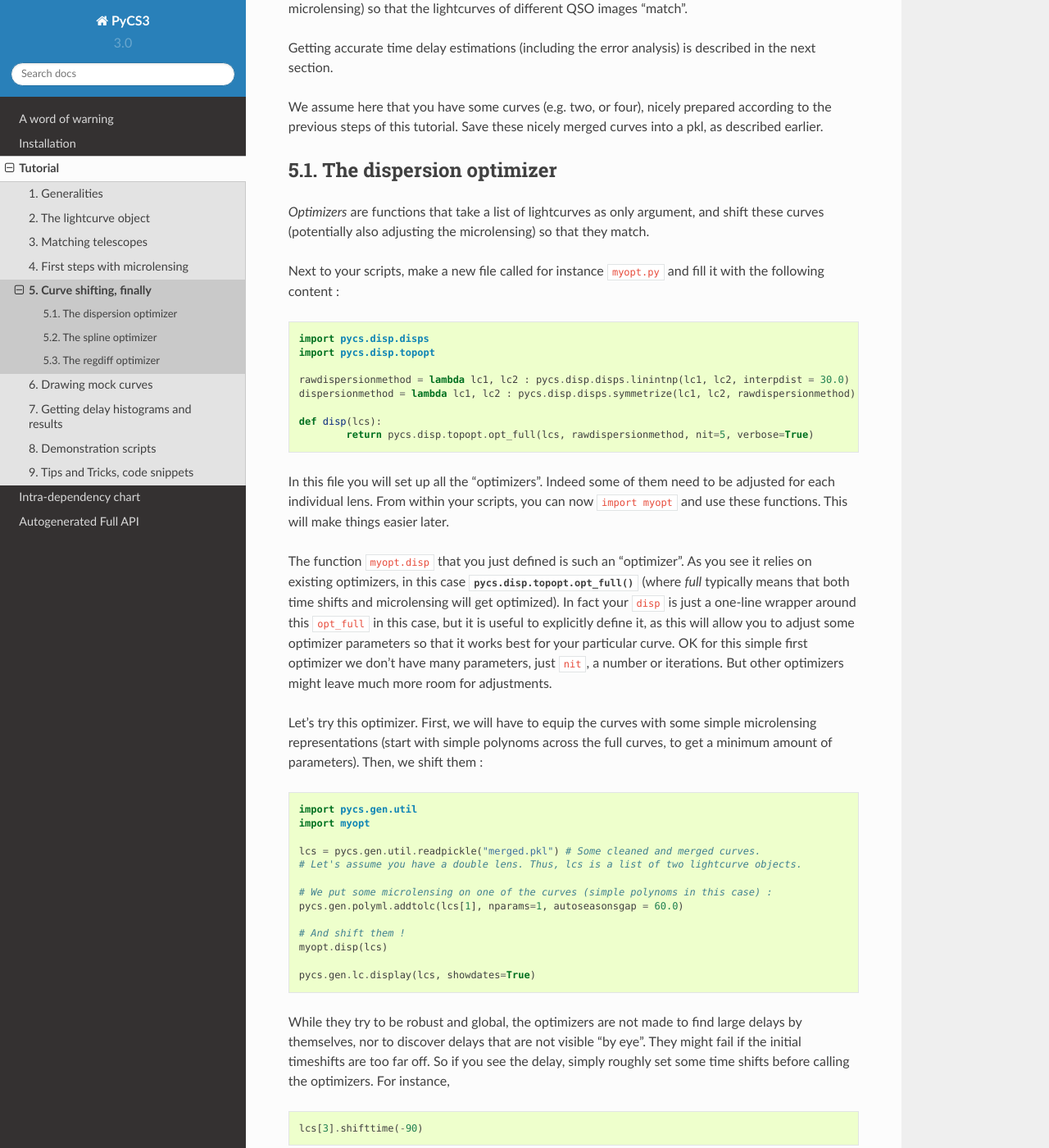
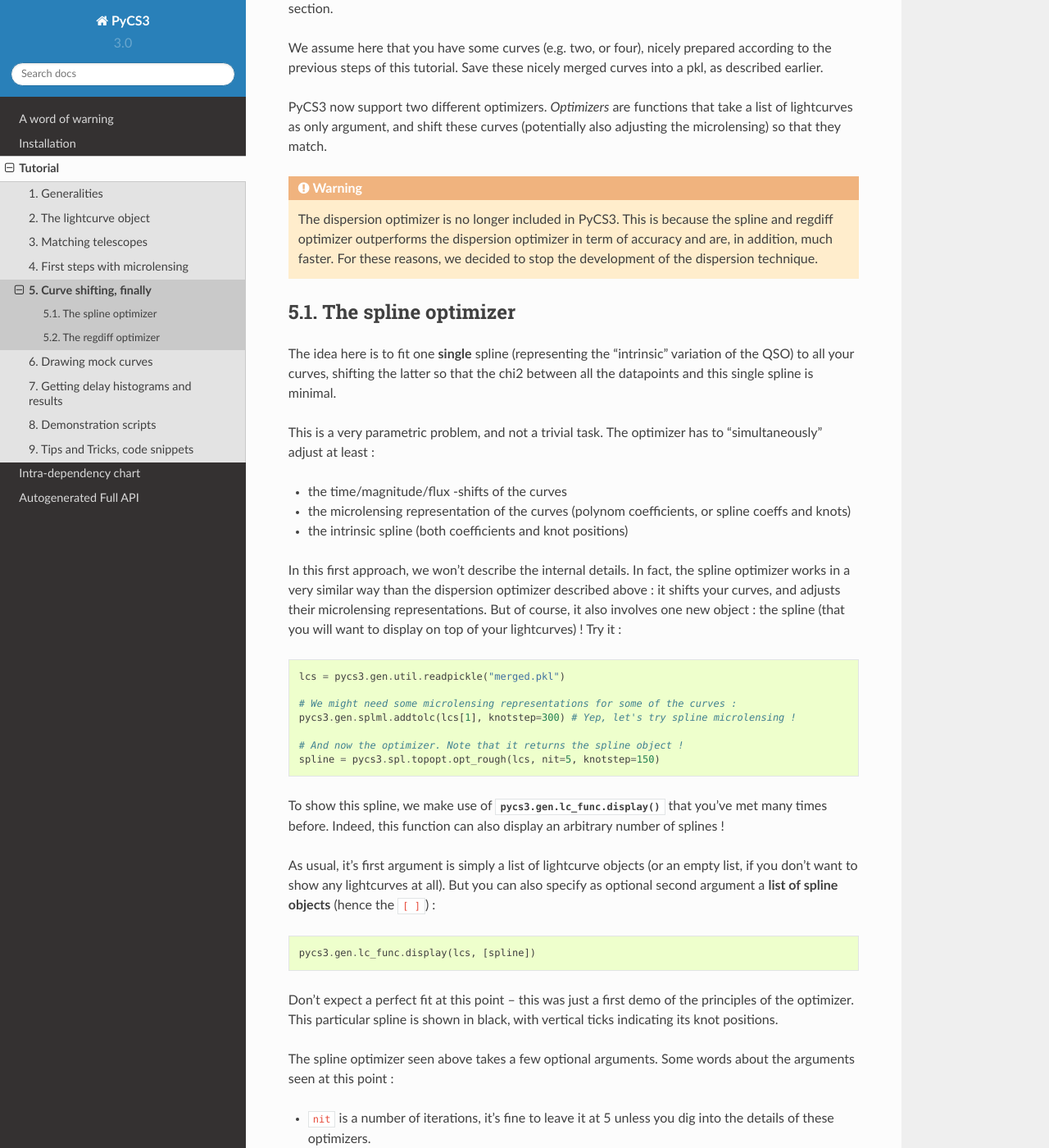
Before and after one commit to ZSHJoanna/pycs-diy, a Sphinx documentation site: the page built from docs/tutorial/shifting.rst, in a window 1280 px wide and 1400 px high, scrolled down 401 px. Shown: the whole window at 82% size. Built offline with Sphinx 7.4.7 and the Read the Docs theme 2.0.0, drawn with Linux system fonts in a browser that asks for light colours; pages that are not in the unit, such as notebooks, are missing from menus; some of the changed text lies outside the part shown.

Commit message:
Tutorial part 4 and 5

```diff
--- a/docs/index.rst
+++ b/docs/index.rst
@@ -15,11 +15,11 @@ About
 
 PyCS3 is a software toolbox to estimate time delays between multiple images of strongly lensed quasars, from resolved light curves such as obtained by the `COSMOGRAIL <http://www.cosmograil.org/>`_ monitoring program. It comes in the form of a python package, and heavily depends on ``numpy``, ``scipy``, and ``matplotlib`` for its core functionality. The `repository is on GitLab <https://gitlab.com/vbonvin/PyCS3>`_.
 
-To measure time delays with ``pycs3``, you'll typically write a script calling some high-level functions provided by the package. PyCS allows you to compare different point estimators (including your own), without much code integration. You can follow the `example notebooks <https://gitlab.com/vbonvin/PyCS3/-/tree/master/notebook>`_ to learn how to use the core functionnality of PyCS3.
+To measure time delays with ``pycs3``, you'll typically write a script calling some high-level functions provided by the package. PyCS3 allows you to compare different point estimators (including your own), without much code integration. You can follow the `example notebooks <https://gitlab.com/vbonvin/PyCS3/-/tree/master/notebook>`_ to learn how to use the core functionnality of PyCS3.
 
-If you have already read our :doc:`papers<citing>`, you might want to proceed with :doc:`installation`, or the :doc:`tutorial/tutorial`.
+If you have already read our :doc:`papers<citing>`, you might want to proceed with :doc:`installation`, or the :doc:`Tutorial/tutorial`.
 
-.. warning:: Please read this :doc:`important warning about using PyCS<warning>`.
+.. warning:: Please read this :doc:`important warning about using PyCS3<warning>`.
 
 Questions ?
 -----------
--- a/docs/tutorial/generalities.rst
+++ b/docs/tutorial/generalities.rst
@@ -7,8 +7,9 @@ The documentation
 
 ... consists of several parts:
 
-* Runnable `Example notebooks <https://gitlab.com/vbonvin/PyCS3/-/tree/master/notebook>`_ , for quick introduction to PyCS3
+* Runnable `Example notebooks <https://gitlab.com/vbonvin/PyCS3/-/tree/master/notebook>`_ , for quick introduction on how to measure time delays with PyCS3.
 * A tutorial that covers the main objects/functions in details. (You are here !)
+* A `README <https://gitlab.com/vbonvin/PyCS3/-/blob/master/scripts/README.md>`_, for the documentation of the automated pipeline described in `Millon et al. (2020) <https://arxiv.org/abs/2002.05736>`_.
 * The autogenerated full API documentation: :doc:`../apidoc/pycs`
 
 
--- a/docs/tutorial/shifting.rst
+++ b/docs/tutorial/shifting.rst
@@ -2,11 +2,8 @@ Curve shifting, finally
 =======================
 
 
-PyCS makes it very easy to compare different point estimators. You can also add your own, without much code integration or inheritance. You would simply have to provide a python function that shifts instances of the lightcurve class.
+PyCS3 makes it very easy to compare different point estimators. You can also add your own, without much code integration or inheritance. You would simply have to provide a python function that shifts instances of the lightcurve class.
 High level functions are provided to run these point estimators on both real observations and the synthetic curves. This can be done in parallel on several CPUs, again using a very low tech approach.
-
-For tuto :
-If only the curve shifting methods where picklable, it would be trivial to use multiprocessing here.
 
 This section describes how to do a first optimization of the time shifts (and of course the microlensing) so that the lightcurves of different QSO images "match".
 
@@ -14,70 +11,9 @@ Getting accurate time delay estimations (including the error analysis) is descri
 
 We assume here that you have some curves (e.g. two, or four), nicely prepared according to the previous steps of this tutorial. Save these nicely merged curves into a pkl, as described earlier.
 
+PyCS3 now support two different optimizers. *Optimizers* are functions that take a list of lightcurves as only argument, and shift these curves (potentially also adjusting the microlensing) so that they match.
 
-The dispersion optimizer
-------------------------
-
-*Optimizers* are functions that take a list of lightcurves as only argument, and shift these curves (potentially also adjusting the microlensing) so that they match.
-
-Next to your scripts, make a new file called for instance ``myopt.py`` and fill it with the following content :
-
-::
-
-	import pycs.disp.disps
-	import pycs.disp.topopt
-
-	rawdispersionmethod = lambda lc1, lc2 : pycs.disp.disps.linintnp(lc1, lc2, interpdist = 30.0)
-	dispersionmethod = lambda lc1, lc2 : pycs.disp.disps.symmetrize(lc1, lc2, rawdispersionmethod)
-
-	def disp(lcs):
-		return pycs.disp.topopt.opt_full(lcs, rawdispersionmethod, nit=5, verbose=True)
-
-
-In this file you will set up all the "optimizers". Indeed some of them need to be adjusted for each individual lens.
-From within your scripts, you can now ``import myopt`` and use these functions. This will make things easier later.
-
-The function ``myopt.disp`` that you just defined is such an "optimizer". As you see it relies on existing optimizers, in this case :py:func:`pycs.disp.topopt.opt_full` (where *full* typically means that both time shifts and microlensing will get optimized). In fact your ``disp`` is just a one-line wrapper around this ``opt_full`` in this case, but it is useful to explicitly define it, as this will allow you to adjust some optimizer parameters so that it works best for your particular curve. OK for this simple first optimizer we don't have many parameters, just ``nit``, a number or iterations. But other optimizers might leave much more room for adjustments.
-
-Let's try this optimizer.
-First, we will have to equip the curves with some simple microlensing representations (start with simple polynoms across the full curves, to get a minimum amount of parameters).
-Then, we shift them :
-
-::
-
-
-	import pycs.gen.util
-	import myopt
-
-	lcs = pycs.gen.util.readpickle("merged.pkl") # Some cleaned and merged curves.
-	# Let's assume you have a double lens. Thus, lcs is a list of two lightcurve objects.
-
-	# We put some microlensing on one of the curves (simple polynoms in this case) :
-	pycs.gen.polyml.addtolc(lcs[1], nparams=1, autoseasonsgap = 60.0)
-
-	# And shift them !
-	myopt.disp(lcs)
-
-	pycs.gen.lc.display(lcs, showdates=True)
-
-
-While they try to be robust and global, the optimizers are not made to find large delays by themselves, nor to discover delays that are not visible "by eye".
-They might fail if the initial timeshifts are too far off. So if you see the delay, simply roughly set some time shifts before calling the optimizers. For instance,
-
-::
-
-	lcs[3].shifttime(-90)
-
-
-You can also perfectly do this already at the end of your importation / merging script, so that it gets saved into the pickle.
-
-Now that some time shifts are set or optimized, you can also retry this :
-
-::
-
-	print pycs.gen.lc.getnicetimedelays(lcs, separator = " | ")
-
-
+.. warning:: The dispersion optimizer is no longer included in PyCS3. This is because the spline and regdiff optimizer outperforms the dispersion optimizer in term of accuracy and are, in addition, much faster. For these reasons, we decided to stop the development of the dispersion technique.
 
 The spline optimizer
 --------------------
@@ -95,22 +31,22 @@ Try it :
 
 ::
 
-	lcs = pycs.gen.util.readpickle("merged.pkl")
+	lcs = pycs3.gen.util.readpickle("merged.pkl")
 
 	# We might need some microlensing representations for some of the curves :
-	pycs.gen.splml.addtolc(lcs[1], knotstep=300) # Yep, let's try spline microlensing !
+	pycs3.gen.splml.addtolc(lcs[1], knotstep=300) # Yep, let's try spline microlensing !
 
 	# And now the optimizer. Note that it returns the spline object !
-	spline = pycs.spl.topopt.opt_rough(lcs, nit=5, knotstep=150)
+	spline = pycs3.spl.topopt.opt_rough(lcs, nit=5, knotstep=150)
 
 
-To show this spline, we make use of :py:func:`pycs.gen.lc.display` that you've met many times before. Indeed, this function can also display an arbitrary number of splines !
+To show this spline, we make use of :py:func:`pycs3.gen.lc_func.display` that you've met many times before. Indeed, this function can also display an arbitrary number of splines !
 
 As usual, it's first argument is simply a list of lightcurve objects (or an empty list, if you don't want to show any lightcurves at all). But you can also specify as optional second argument a **list of spline objects** (hence the ``[ ]``) :
 
 ::
 
-	pycs.gen.lc.display(lcs, [spline])
+	pycs3.gen.lc_func.display(lcs, [spline])
 
 
 Don't expect a perfect fit at this point -- this was just a first demo of the principles of the optimizer.
@@ -131,7 +67,7 @@ Directly after this rough optimization, add a call to a finer optimizer :
 
 ::
 
-	spline = pycs.spl.topopt.opt_fine(lcs, nit = 5, knotstep=100)
+	spline = pycs3.spl.topopt.opt_fine(lcs, nit = 5, knotstep=100)
 
 
 This optimizer will build a new spline from scratch (and return it), using a (usually finer) ``knotstep`` of your choice. Add this line just after the call to opt_rough, and play with the knotstep (e.g. 50) to see the effect. Also note that the knots are now effectively moving (the opt_rough didn't move them).
@@ -147,16 +83,13 @@ It's now a good idea to add these optimizers to your ``myopt.py`` file, directly
 ::
 
 	def spl(lcs):
-		spline = pycs.spl.topopt.opt_rough(lcs, nit=5, knotstep=150)
-		for l in lcs:
-			l.resetml()
-		spline = pycs.spl.topopt.opt_rough(lcs, nit=5, knotstep=40)
-		spline = pycs.spl.topopt.opt_fine(lcs, nit=10, knotstep=40)
+		spline = pycs3.spl.topopt.opt_rough(lcs, nit=5, knotstep=40)
+		spline = pycs3.spl.topopt.opt_fine(lcs, nit=10, knotstep=30)
 
 		return spline # Do not forget to return the spline !
 
 
-You can now use ``myopt.spl(lcs)`` in the same way as ``myopt.disp(lcs)`` (except that myopt.spl(lcs) returns a spline, that you might want to "catch" by writing
+You can now use ``myopt.spl(lcs)`` to return a spline, that you might want to "catch" by writing
 
 ::
 
@@ -166,79 +99,78 @@ As usual, after such an optimization, it might be convenient to save the shifted
 
 ::
 
-	pycs.gen.util.writepickle((lcs, spline), "optspl.pkl")
+	pycs3.gen.util.writepickle((lcs, spline), "optspl.pkl")
 
 	# ...
 
-	(lcs, spline) = pycs.gen.util.readpickle("optspl.pkl")
-	pycs.gen.lc.display(lcs, [spline])
+	(lcs, spline) = pycs3.gen.util.readpickle("optspl.pkl")
+	pycs3.gen.lc_func.display(lcs, [spline])
 
 
 
 
-To learn more about the optional arguments of the spline optimizers, see the doc of :py:func:`pycs.spl.topopt.opt_rough` and :py:func:`pycs.spl.topopt.opt_fine`.
+To learn more about the optional arguments of the spline optimizers, see the doc of :py:func:`pycs3.spl.topopt.opt_rough` and :py:func:`pycs3.spl.topopt.opt_fine`.
 
 These spline optimizers also work with polynomial microlensing. You can mix the microlensing representations at will.
 
-.. note:: Formally, the linear optimization of splines requires data points that are not only sorted, but also *strictly* increasing in jds : it cannot deal with lightcurves that have several data points taken at exactly the same epoch (which may happen as we shift the curves in time). This issue is automatically adressed by the class :py:class:`pycs.gen.spl.DataPoints`. As a user you don't have to worry about this in principle.
+.. note:: Formally, the linear optimization of splines requires data points that are not only sorted, but also *strictly* increasing in jds : it cannot deal with lightcurves that have several data points taken at exactly the same epoch (which may happen as we shift the curves in time). This issue is automatically adressed by the class :py:class:`pycs3.gen.datapoints.DataPoints`. As a user you don't have to worry about this in principle.
 
 
 The regdiff optimizer
 ---------------------
 This is de facto the easiest method to use, as it does not involve any explicit microlensing representation.
 
-The idea is to shift the light curves so to minimize the variability of their "differences". To compute these difference curves, we need a regression, and in particular we use Gaussian Process Regression as provided by the ``pymc`` module.
+The idea is to shift the light curves so to minimize the variability of their "differences". To compute these difference curves, we need a regression, and in particular we use Gaussian Process Regression as provided by the ``scikit-learn`` module.
 
-.. note:: Therefore, to use the optimizer, you will have to **install** ``pymc`` first.
+.. note:: Therefore, to use the regdiff optimizer, you will have to **install** ``scikit-learn`` first.
 
-	Here is the website : `http://code.google.com/p/pymc/ <http://code.google.com/p/pymc/>`_
+	Here is the website : `https://scikit-learn.org/stable/ <https://scikit-learn.org/stable/>`_
 
 
 
-See the paper for a more detailed description of the idea.
-In practice, as for the dispersion method and the splines, there is a simple top-level wrapper function, that you can add to your ``myopt.py`` :
+See `Tewes et al. 2013 <http://dx.doi.org/10.1051/0004-6361/201220123>`_ for a more detailed description of the idea. In practice, as for the spline optimizer, there is a simple top-level wrapper function, that you can add to your ``myopt.py`` :
 
 ::
 	# we need to call the regdiff module explicitely
-	import pycs.regdiff
+	import pycs3.regdiff
 
 	def regdiff(lcs):
-		return pycs.regdiff.multiopt.opt_ts(lcs, pd=5, verbose=True)
+		return pycs3.regdiff.multiopt.opt_ts(lcs, pd=5, verbose=True)
 
 
-But before blindly using the above optimizer, it is a good idea to test by yourself if the the Gaussian Process Regression (GPR) performs well on your lightcurve. The regressions are represented by "regularly sampled light curve" objects, implemented by the class :py:class:`pycs.regdiff.rslc.rslc`.
-It is easy to perform a regression "manually", i.e. to obtain such a regularly sampled light curve starting from a usual light curve. The function that performs this GPR is :py:func:`pycs.regdiff.rslc.factory`, and you could for instance directly apply this directly to all your light curves :
+But before blindly using the above optimizer, it is a good idea to test by yourself if the the Gaussian Process Regression (GPR) performs well on your lightcurve. The regressions are represented by "regularly sampled light curve" objects, implemented by the class :py:class:`pycs3.regdiff.rslc.Rslc`.
+It is easy to perform a regression "manually", i.e. to obtain such a regularly sampled light curve starting from a usual light curve. The function that performs this GPR is :py:func:`pycs3.regdiff.rslc.factory`, and you could for instance directly apply this directly to all your light curves :
 
 ::
 
-	myrslcs = [pycs.regdiff.rslc.factory(l, pd=2) for l in lcs]
+	myrslcs = [pycs3.regdiff.rslc.factory(l, pd=2) for l in lcs]
 	# As this can take a minute, you might want to save the results :
-	pycs.gen.util.writepickle(myrslcs, "myrslcs.pkl")
+	pycs3.gen.util.writepickle(myrslcs, "myrslcs.pkl")
 
 
-The parameter ``pd`` is a point density of the regression. Usually this is set to 5 (corresponding to one point every 0.2 days). Less points will give you a faster regression.
+The parameter ``pd`` is a point density of the regression. Usually this is set to 2 (corresponding to one point every 0.5 days). Less points will give you a faster regression.
 
-You can display these ``rslc`` objects with the usual display function, simply by putting them in the second argument list, as you would do for spline objects.
+You can display these ``Rslc`` objects with the usual display function, simply by putting them in the second argument list, as you would do for spline objects.
 
 ::
 
-	myrslcs = pycs.gen.util.readpickle("myrslcs.pkl")
-	pycs.gen.lc.display(lcs, myrslcs)
+	myrslcs = pycs3.gen.util.readpickle("myrslcs.pkl")
+	pycs3.gen.lc_func.display(lcs, myrslcs)
 
 
-.. note:: These ``rslc`` have some attributes very similar to the usual ``lc`` objects, like ``jds``, ``mags``, ``magerrs``, ``plotcolour``. To shift an ``rslc`` in time, use ``myrslc.shifttime(12.3)``. To perform other operations, directly modify the attributes, for instance : ``myrslc.mags += 3.0``.
+.. note:: These ``Rslc`` have some attributes very similar to the usual ``LightCurve`` objects, like ``jds``, ``mags``, ``magerrs``, ``plotcolour``. To shift an ``Rslc`` in time, use ``myrslc.shifttime(12.3)``. To perform other operations, directly modify the attributes, for instance : ``myrslc.mags += 3.0``.
 
 
-The reason why we want these finely sampled light curves is that we can easily subtract them from each other to get difference curves. This operation is implemented by :py:func:`pycs.regdiff.rslc.subtract`.
+The reason why we want these finely sampled light curves is that we can easily subtract them from each other to get difference curves. This operation is implemented by :py:func:`pycs3.regdiff.rslc.subtract`.
 
 ::
 
-	diffrslc = pycs.regdiff.rslc.subtract(myrslcs[0], myrslcs[1])
+	diffrslc = pycs3.regdiff.rslc.subtract(myrslcs[0], myrslcs[1])
 	# This diffrslc is the difference curve, and its again a rslc object.
 
 	# Hence you can display the difference easily by putting it in the list, for instance :
-	pycs.gen.lc.display([], myrslcs + [diffrslc])
+	pycs3.gen.lc_func.display([], myrslcs + [diffrslc])
 
 
 
-Finally, the *WAV* of any ``rslc`` can be computed by calling the method :py:meth:`pycs.regdiff.rslc.rslc.wtv`.
+Finally, the *WAV* of any ``Rslc`` can be computed by calling the method :py:meth:`pycs3.regdiff.rslc.rslc.wtv`.
```
Also changed, not shown: docs/tutorial/merging_telescopes.rst (+13 -16 lines), docs/tutorial/microlensing.rst (+8 -8 lines), docs/_static/tutorial/fun_with_ml.png (added), docs/_static/tutorial/spline.png (added), scripts/README.md, 2 other files.
